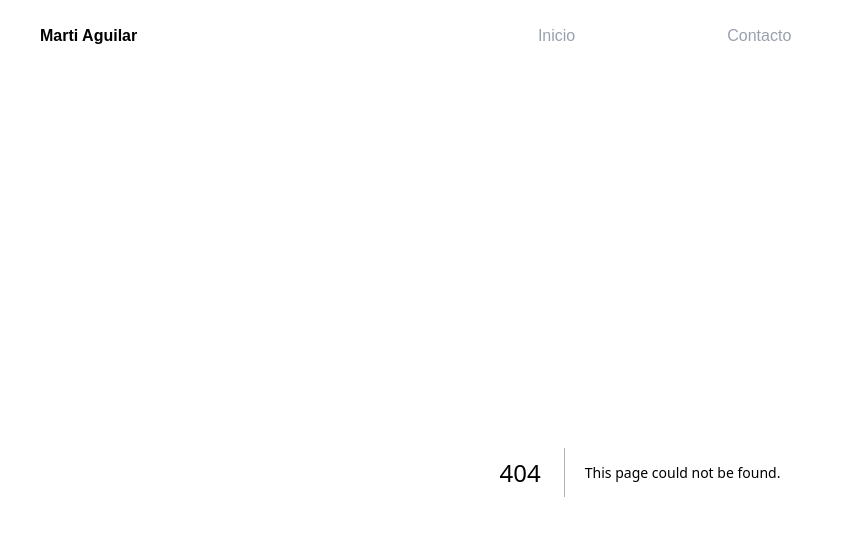
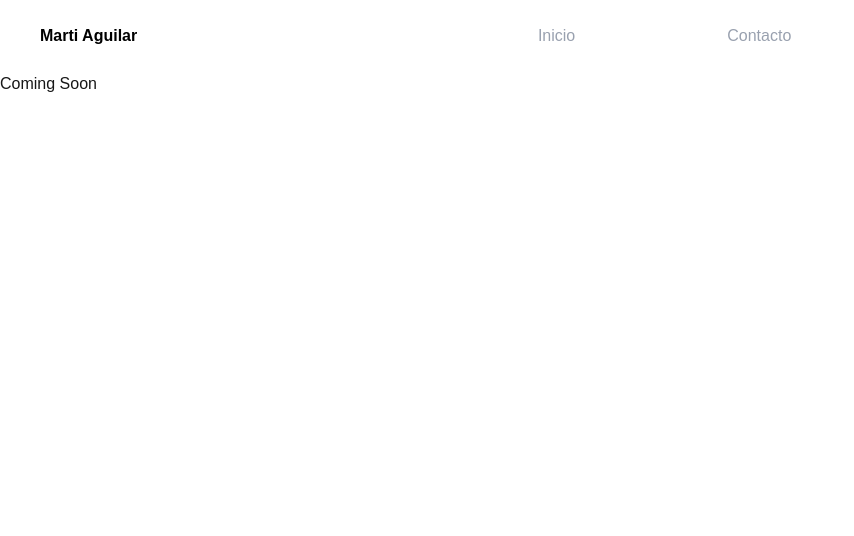
Before and after one commit to Owen-M9/martiaguilar, a Next.js app: page /cursos in a window 1280 px wide. Before the commit this address had no page. Shown: the top 536 px of the page, without its empty margins (0-854 px from the left). Built offline with nearby package versions, Linux system fonts and the light colour scheme.

Commit message:
fix: crear paginas de contacto y cursos para ver la navegación

```diff
--- /dev/null
+++ b/app/contacto/page.tsx
@@ -0,0 +1,3 @@
+export default function ContactoPage() {
+  return <div>Contacto</div>;
+}
--- /dev/null
+++ b/app/cursos/page.tsx
@@ -0,0 +1,3 @@
+export default function CursosPage() {
+  return <div>Coming Soon</div>;
+}
```
